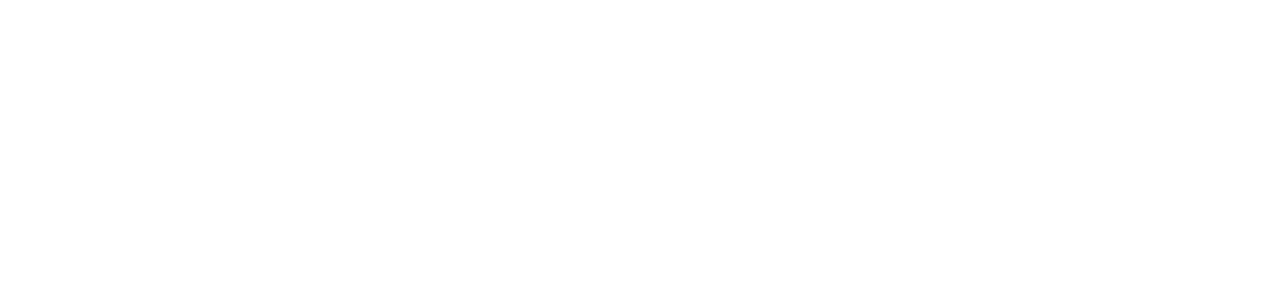
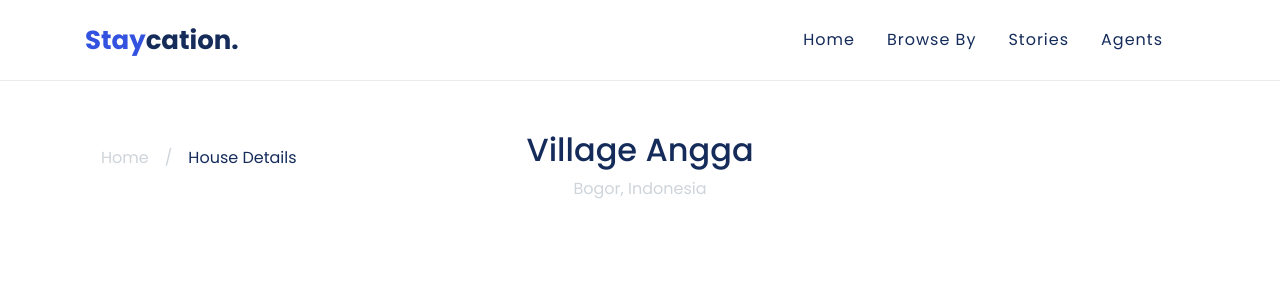
Before and after one commit to ramiouse/fullstackjsdev-travel, a React (Create React App) app: page /properties/asd1293uasdads1 in a window 1280 px wide. Shown: the top 300 px of the page. Built offline with nearby package versions, Linux system fonts and the light colour scheme.

Commit message:
details-page-02
create-details-page-01

```diff
--- a/src/App.js
+++ b/src/App.js
@@ -2,6 +2,7 @@
 import { BrowserRouter as Router, Routes, Route } from "react-router-dom";
 import "assets/scss/style.scss";
 import LandingPage from "pages/LandingPage";
+import DetailsPage from "pages/DetailsPage";
 import Example from "pages/Example";
 
 function App() {
@@ -9,6 +10,7 @@
     <div className="App">
       <Router>
         <Route exact path="/" component={LandingPage}></Route>
+        <Route exact path="/properties/:id" component={DetailsPage}></Route>
         <Route exact path="/example" component={Example}></Route>
       </Router>
     </div>
--- /dev/null
+++ b/src/pages/DetailsPage.js
@@ -0,0 +1,31 @@
+import React, { Component } from "react";
+import PageDetailTitle from "parts/PageDetailTitle";
+import Header from "parts/Header";
+import ItemDetails from "json/itemDetails.json";
+
+export default class DetailsPage extends Component {
+  // setting window to first load
+  //   also setting to landingPage
+  componentDidMount() {
+    window.title = "Staycation | Home";
+    window.scrollTo(0, 0); // on top
+  }
+
+  render() {
+    const breadcrumb = [
+      { pageTitle: "Home", pageHref: "" },
+      { pageTitle: "House Details", pageHref: "" },
+    ];
+
+    return (
+      //   create react fragment
+      <>
+        <Header {...this.props}></Header>
+        <PageDetailTitle
+          breadcrumb={breadcrumb}
+          data={ItemDetails}
+        ></PageDetailTitle>
+      </>
+    );
+  }
+}
--- a/src/pages/LandingPage.js
+++ b/src/pages/LandingPage.js
@@ -13,6 +13,13 @@
     super(props);
     this.refMostPicked = React.createRef();
   }
+
+  // when first load window setting title & scroll on top
+  componentDidMount() {
+    window.title = "Staycation | Home";
+    window.scrollTo(0, 0); // on top
+  }
+
   render() {
     return (
       <>
--- /dev/null
+++ b/src/parts/PageDetailTitle.js
@@ -0,0 +1,24 @@
+import React from "react";
+import Fade from "react-reveal/Fade";
+import Breadcrumb from "elements/Breadcrumb";
+
+export default function PageDetailTitle({ data, breadcrumb }) {
+  return (
+    <section className="container spacing-sm">
+      <Fade bottom>
+        <div className="row align-items-center">
+          <div className="col">
+            <Breadcrumb data={breadcrumb} />
+          </div>
+          <div className="col-auto text-center">
+            <h1 className="h2">{data.name}</h1>
+            <span className="text-gray-400">
+              {data.city}, {data.country}
+            </span>
+          </div>
+          <div className="col"></div>
+        </div>
+      </Fade>
+    </section>
+  );
+}
```
